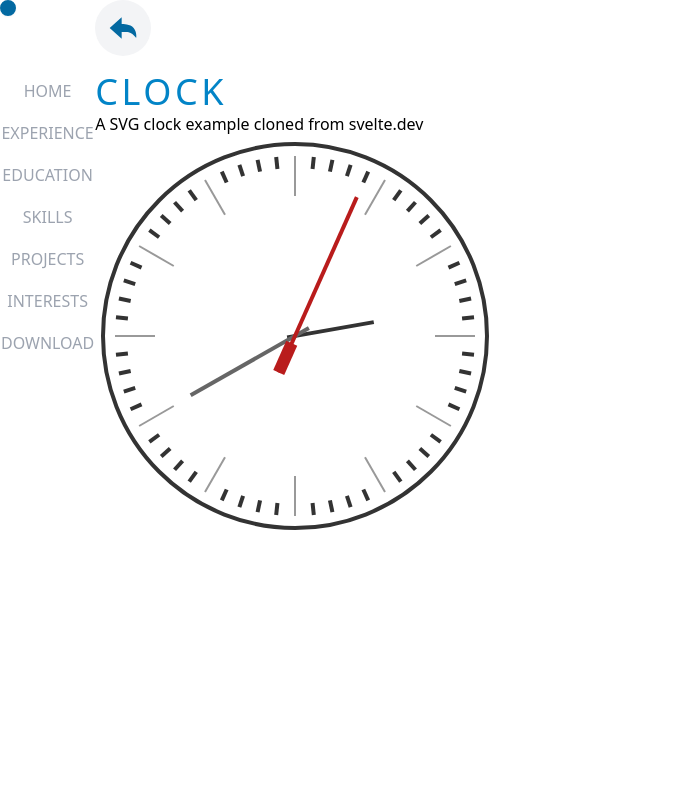
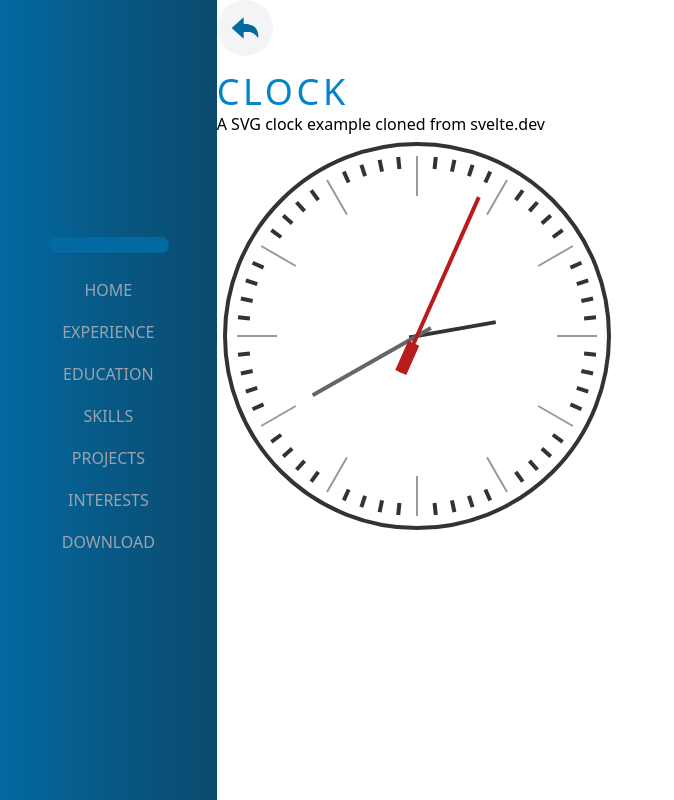
Before and after one commit to dsm23/dsm23-nuxt-portfolio, a Nuxt app: page /clock in a window 1280 px wide. Shown: the whole page, without its empty margins (0-674 px from the left). Built offline with nearby package versions, Linux system fonts and the light colour scheme; what @contentful/rich-text-types, vitest would draw is missing.

Commit message:
Bug: Fix class and styles bindings

```diff
--- a/components/layout/index.vue
+++ b/components/layout/index.vue
@@ -39,11 +39,17 @@
             :href="`/#${label}`"
             v-for="label in items"
             v-bind:key="label"
-            class="[ styles.navLink, lg:justify-center, ] group flex w-full items-center justify-start rounded py-2 uppercase hover:bg-gray-900 hover:text-white focus:outline-none"
+            :class="[
+              styles.navLink,
+              'group flex w-full items-center justify-start rounded py-2 uppercase hover:bg-gray-900 hover:text-white focus:outline-none lg:justify-center',
+            ]"
           >
             <span
               v-bind:key="label"
-              class="[ styles.navSpan, lg:px-0.5] px-px py-px group-focus:bg-yellow-500 group-focus:text-gray-900"
+              :class="[
+                styles.navSpan,
+                'px-px py-px group-focus:bg-yellow-500 group-focus:text-gray-900 lg:px-0.5',
+              ]"
             >
               {{ label }}
             </span>
@@ -54,11 +60,17 @@
           <NuxtLink
             v-bind:key="label"
             :href="`/#${label}`"
-            class="[ styles.navLink, ] group flex w-full items-center justify-start rounded py-2 uppercase hover:bg-gray-900 hover:text-white focus:outline-none lg:justify-center"
+            :class="[
+              styles.navLink,
+              'group flex w-full items-center justify-start rounded py-2 uppercase hover:bg-gray-900 hover:text-white focus:outline-none lg:justify-center',
+            ]"
             v-for="label in items"
           >
             <span
-              class="[ styles.navSpan, lg:px-0.5] px-px py-px text-gray-400 group-focus:bg-yellow-500 group-focus:text-gray-900"
+              :class="[
+                styles.navSpan,
+                'px-px py-px text-gray-400 group-focus:bg-yellow-500 group-focus:text-gray-900 lg:px-0.5',
+              ]"
             >
               {{ label }}
             </span>
--- a/components/nav/index.vue
+++ b/components/nav/index.vue
@@ -1,5 +1,7 @@
 <script setup lang="ts">
   import { useClickOutside } from "../../hooks/useClickOutside";
+
+  import styles from "./styles.module.css";
 
   const { open, onClose, onToggle } = defineProps({
     open: {
@@ -28,7 +30,7 @@
 </script>
 
 <template>
-  <div class="{styles.container}" ref="container">
+  <div :class="styles.container" ref="container">
     <NuxtLink
       href="/#home"
       class="inline-flex items-center border-2 border-transparent shadow-sm outline-none focus:border-yellow-500 lg:mb-4 lg:mr-0 lg:rounded-full lg:border-8 lg:border-sky-700"
@@ -50,7 +52,7 @@
         DSM
       </span>
     </NuxtLink>
-    <div class="{styles.icon}">
+    <div :class="styles.icon">
       <button
         aria-label="Open the navigation menu"
         @click="onToggle"
@@ -62,7 +64,7 @@
       </button>
     </div>
 
-    <nav aria-label="Primary" class="{styles.sections}">
+    <nav aria-label="Primary" :class="styles.sections">
       <div class="h-0 overflow-hidden md:contents">
         <div class="pt-2 md:contents" ref="{mobileHeightRef}">
           <slot />
--- /dev/null
+++ b/components/nav/styles.module.css
@@ -0,0 +1,52 @@
+.container {
+  @apply sticky top-0 isolate z-10 grid w-full items-center justify-between bg-gradient-to-r from-sky-700 via-sky-800 to-sky-900 p-3;
+  grid-template-areas:
+    "profile icon"
+    "sections sections";
+}
+
+.icon {
+  grid-area: icon;
+}
+
+.profile {
+  grid-area: profile;
+}
+
+.sections {
+  grid-area: sections;
+}
+
+@media screen(md) {
+  .container {
+    grid-template-areas: "profile sections";
+  }
+
+  .icon {
+    display: none;
+  }
+}
+
+@media screen(lg) {
+  .container {
+    @apply h-full w-64 content-center justify-center;
+    min-height: 100dvh;
+    grid-template-areas:
+      "profile"
+      "sections";
+  }
+
+  .icon {
+    display: none;
+  }
+}
+
+@media print {
+  .container {
+    display: static;
+  }
+
+  .icon {
+    display: none;
+  }
+}
```
